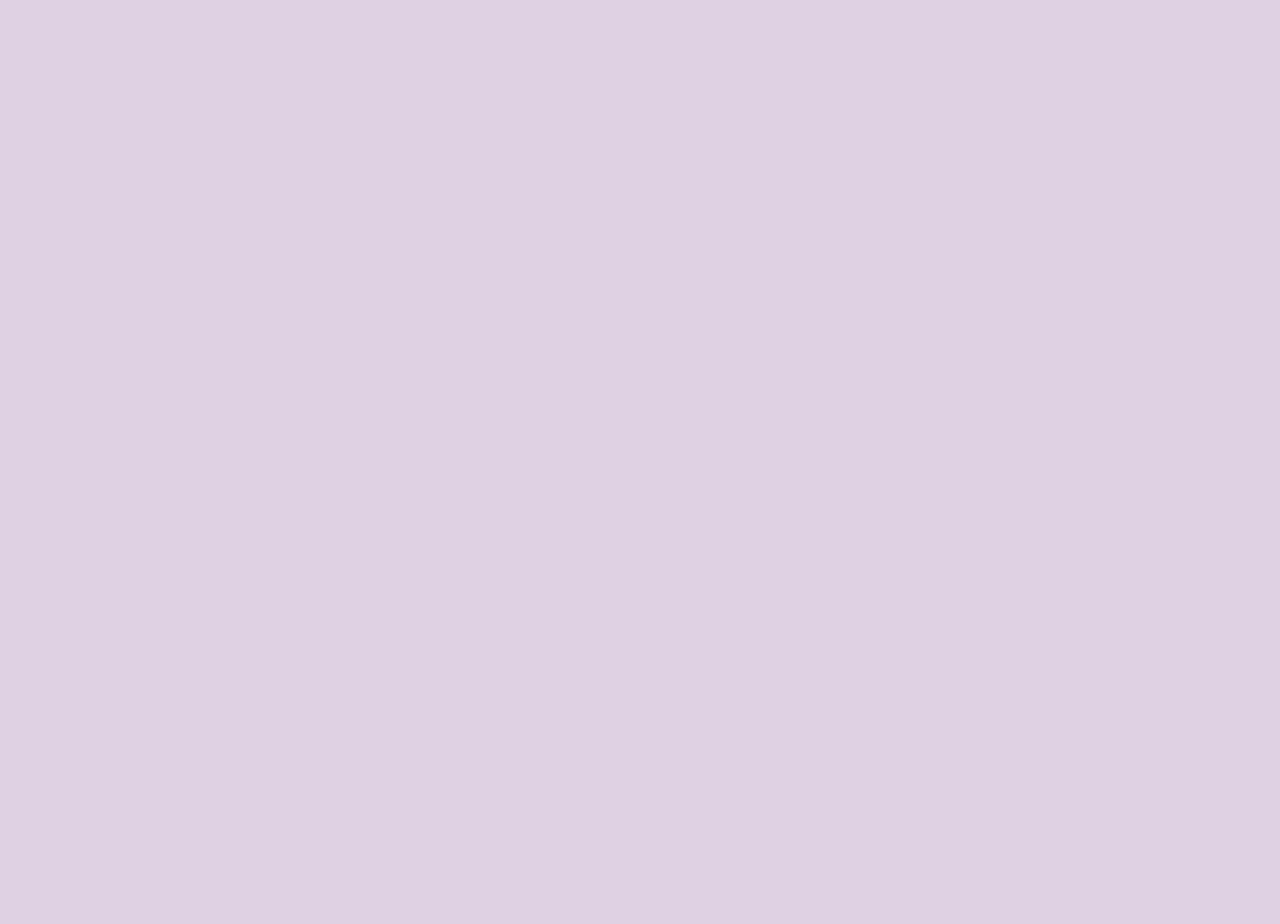
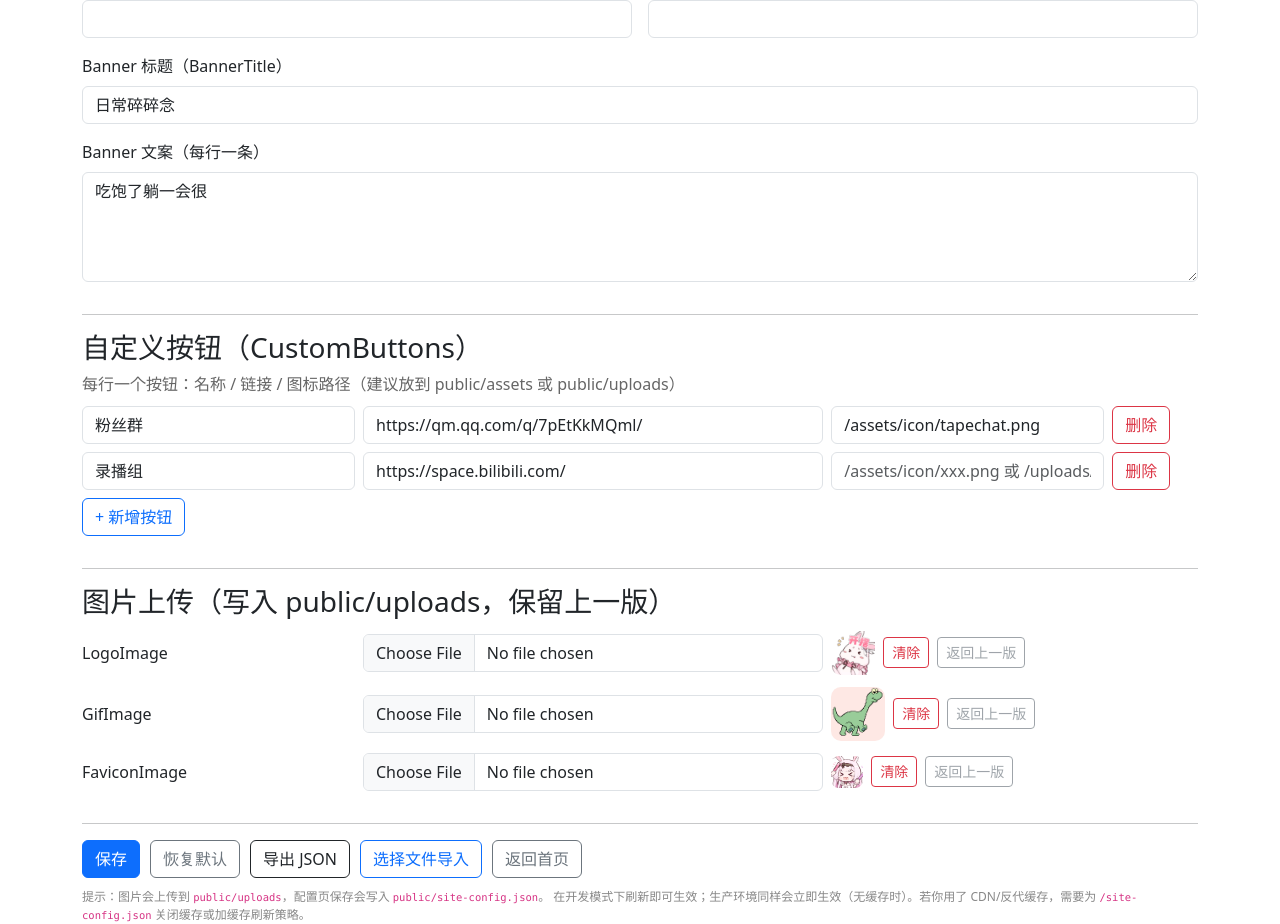
Before and after one commit to ciaranlin/songListTest, a Next.js app: page /config in a window 1280 px wide. Before the commit this address had no page. Shown: the part 328-1252 px from the top of the page. Before the commit the page ends 800 px from the top, so only its background shows below. Built offline with nearby package versions, Linux system fonts and the light colour scheme; no server answers.

Commit message:
config page

```diff
--- a/config/constants.js
+++ b/config/constants.js
@@ -1,6 +1,5 @@
 // config/constants.js
-// Default site configuration (used as fallback when no local overrides exist).
-// Note: This project uses Next.js (pages router) and ESM imports in client code.
+// Default site configuration (used as fallback when public/site-config.json does not exist).
 
 export const config = {
   Name: "星鱼咪来i",
@@ -17,9 +16,7 @@ export const config = {
   MoodCategories: ["舰长点歌"],
 
   BannerTitle: "日常碎碎念",
-  BannerContent: [
-    "吃饱了躺一会很",
-  ],
+  BannerContent: ["吃饱了躺一会很"],
 
   // Custom buttons shown on banner (name/link/icon image path)
   CustomButtons: [
@@ -35,13 +32,15 @@ export const config = {
     },
   ],
 
-  // Optional images uploaded from Config page (stored as DataURL in localStorage)
-  // These are empty by default.
-  LogoImage: "",
+  // Image paths (can be overridden by public/site-config.json).
+  // Uploading via /config will write to /public/uploads and update site-config.json.
+  LogoImage: "/assets/images/self_intro.webp",
   LogoImagePrev: "",
-  GifImage: "",
+
+  GifImage: "/assets/images/my.gif",
   GifImagePrev: "",
-  FaviconImage: "",
+
+  FaviconImage: "/favicon.png",
   FaviconImagePrev: "",
 };
 
--- a/package.json
+++ b/package.json
@@ -19,7 +19,8 @@
     "react": "^19.2.3",
     "react-dom": "^19.2.3",
     "react-bootstrap": "^2.10.10",
-    "react-toastify": "^11.0.5"
+    "react-toastify": "^11.0.5",
+    "formidable": "^3.5.4"
   },
   "devDependencies": {
     "eslint": "^9.39.2",
--- /dev/null
+++ b/pages/api/config/reset.js
@@ -0,0 +1,18 @@
+// pages/api/config/reset.js
+import fs from "fs";
+import path from "path";
+
+export default async function handler(req, res) {
+  if (req.method !== "POST") {
+    res.setHeader("Allow", ["POST"]);
+    return res.status(405).json({ message: "Method Not Allowed" });
+  }
+
+  try {
+    const target = path.join(process.cwd(), "public", "site-config.json");
+    if (fs.existsSync(target)) fs.unlinkSync(target);
+    return res.status(200).json({ ok: true, message: "已重置：已删除 public/site-config.json（将回退到 constants.js）。" });
+  } catch (e) {
+    return res.status(500).json({ ok: false, message: e?.message || "重置失败" });
+  }
+}
--- /dev/null
+++ b/pages/api/config/save.js
@@ -0,0 +1,29 @@
+// pages/api/config/save.js
+import fs from "fs";
+import path from "path";
+
+export default async function handler(req, res) {
+  if (req.method !== "POST") {
+    res.setHeader("Allow", ["POST"]);
+    return res.status(405).json({ message: "Method Not Allowed" });
+  }
+
+  try {
+    const nextConfig = req.body && typeof req.body === "object" ? req.body : {};
+    const publicDir = path.join(process.cwd(), "public");
+    const target = path.join(publicDir, "site-config.json");
+    const tmp = target + ".tmp";
+
+    // Ensure public dir exists
+    fs.mkdirSync(publicDir, { recursive: true });
+
+    // Write pretty JSON (human editable)
+    fs.writeFileSync(tmp, JSON.stringify(nextConfig, null, 2), "utf8");
+    fs.renameSync(tmp, target);
+
+    // Return with cache-bust hint
+    return res.status(200).json({ ok: true, message: "已保存到服务器 (public/site-config.json)。" });
+  } catch (e) {
+    return res.status(500).json({ ok: false, message: e?.message || "写入失败" });
+  }
+}
--- a/pages/config.js
+++ b/pages/config.js
@@ -2,53 +2,35 @@
 import { useEffect, useMemo, useState } from "react";
 import Head from "next/head";
 import { useRouter } from "next/router";
-import { Alert, Button, Col, Container, Form, Row } from "react-bootstrap";
+import { Button, Col, Container, Form, Row } from "react-bootstrap";
+import { toast } from "react-toastify";
 import styles from "../styles/Manage.module.css";
 
 import {
   getDefaultConfig,
-  getMergedConfig,
-  replaceConfig,
+  getMergedConfigClient,
+  saveConfigToServer,
+  resetServerConfig,
   exportConfigToFile,
   importConfigFromFile,
-  resetConfig,
 } from "../lib/siteConfigStore";
-
-function readFileAsDataURL(file) {
-  return new Promise((resolve, reject) => {
-    const reader = new FileReader();
-    reader.onload = () => resolve(String(reader.result || ""));
-    reader.onerror = () => reject(new Error("read file failed"));
-    reader.readAsDataURL(file);
-  });
-}
 
 export default function ConfigPage() {
   const router = useRouter();
-  const [allowed, setAllowed] = useState(true);
-  const [status, setStatus] = useState({ type: "", msg: "" });
 
   const defaultConfig = useMemo(() => getDefaultConfig(), []);
-  const [form, setForm] = useState(() => getMergedConfig());
+  const [form, setForm] = useState(() => getDefaultConfig());
+  const [saving, setSaving] = useState(false);
 
-  // Light gate (no login): require localStorage.adminEnabled === 'true'
+  // Load server runtime config (if exists)
   useEffect(() => {
-    if (typeof window === "undefined") return;
-    const ok = localStorage.getItem("adminEnabled") === "true";
-    setAllowed(ok);
-    if (!ok) {
-      // keep the page simple: redirect home
-      router.replace("/");
-    }
-  }, [router]);
-
-  useEffect(() => {
-    setForm(getMergedConfig());
+    (async () => {
+      const merged = await getMergedConfigClient();
+      setForm(merged);
+    })();
   }, []);
 
-  const update = (key, value) => {
-    setForm((prev) => ({ ...prev, [key]: value }));
-  };
+  const update = (key, value) => setForm((prev) => ({ ...prev, [key]: value }));
 
   const updateButton = (idx, key, value) => {
     const next = Array.isArray(form.CustomButtons) ? [...form.CustomButtons] : [];
@@ -67,69 +49,87 @@ export default function ConfigPage() {
     update("CustomButtons", next);
   };
 
-  const onSave = () => {
-    // Store only overrides (replaceConfig will sanitize keys)
-    replaceConfig(form);
-    setStatus({ type: "success", msg: "已保存，刷新/返回首页即可看到效果。" });
+  const onSave = async () => {
+    try {
+      setSaving(true);
+      await saveConfigToServer(form);
+      toast.success("已保存到服务器：public/site-config.json（立即生效，刷新页面即可看到）。");
+    } catch (e) {
+      toast.error(String(e?.message || "保存失败"));
+    } finally {
+      setSaving(false);
+    }
   };
 
-  const onReset = () => {
-    if (!confirm("确认恢复为默认配置？这会清空本地覆盖配置。")) return;
-    resetConfig();
-    setForm(getMergedConfig());
-    setStatus({ type: "success", msg: "已恢复默认（已清空本地覆盖配置）。" });
+  const onReset = async () => {
+    if (!confirm("确认恢复为默认配置？会删除服务器上的 site-config.json 并回退到 constants.js。")) return;
+    try {
+      setSaving(true);
+      await resetServerConfig();
+      const merged = await getMergedConfigClient();
+      setForm(merged);
+      toast.success("已重置为默认配置。");
+    } catch (e) {
+      toast.error(String(e?.message || "重置失败"));
+    } finally {
+      setSaving(false);
+    }
   };
 
   const onExport = () => {
-    exportConfigToFile();
-    setStatus({ type: "success", msg: "已导出 JSON（仅包含本地覆盖配置）。" });
+    exportConfigToFile(form, "site-config.json");
+    toast.success("已导出：site-config.json");
   };
 
   const onImport = async (e) => {
     const file = e.target.files?.[0];
     if (!file) return;
     try {
-      await importConfigFromFile(file);
-      setForm(getMergedConfig());
-      setStatus({ type: "success", msg: "导入成功。" });
-    } catch (err) {
-      setStatus({ type: "danger", msg: "导入失败：JSON 无效或字段不合法。" });
+      const data = await importConfigFromFile(file);
+      setForm((prev) => ({ ...prev, ...data }));
+      toast.success("已载入 JSON，记得点击「保存」写入服务器。");
+    } catch {
+      toast.error("导入失败：JSON 无效。");
     } finally {
       e.target.value = "";
     }
   };
 
-  // ===== Image upload with previous version kept once =====
-  const onPickImage = async (e, key, maxKB) => {
+  // ===== Upload image to /public/uploads, keep 1 previous version =====
+  const uploadImage = async (key, file) => {
+    const fd = new FormData();
+    fd.append("file", file);
+
+    const res = await fetch(`/api/upload?key=${encodeURIComponent(key)}`, {
+      method: "POST",
+      body: fd,
+    });
+    const data = await res.json().catch(() => ({}));
+    if (!res.ok) throw new Error(data?.message || "上传失败");
+    return data;
+  };
+
+  const onPickImage = async (e, key) => {
     const file = e.target.files?.[0];
     if (!file) return;
+    try {
+      setSaving(true);
+      const data = await uploadImage(key, file);
 
-    const kb = Math.round(file.size / 1024);
-    if (maxKB && kb > maxKB) {
-      setStatus({
-        type: "warning",
-        msg: `图片过大：${kb}KB，建议小于 ${maxKB}KB（localStorage 容量有限）。`,
-      });
-      e.target.value = "";
-      return;
-    }
-
-    try {
-      const dataUrl = await readFileAsDataURL(file);
       setForm((prev) => {
         const prevKey = `${key}Prev`;
-        const current = prev[key] || "";
-        // keep one previous version only when uploading a new different image
-        const next = { ...prev, [key]: dataUrl };
-        if (current && current !== dataUrl) {
-          next[prevKey] = current;
-        }
+        const next = { ...prev, [key]: data.path };
+        // keep one previous version (server returns prevPath if moved)
+        if (data.prevPath) next[prevKey] = data.prevPath;
+        else if (prev[key] && prev[key] !== data.path) next[prevKey] = prev[key];
         return next;
       });
-      setStatus({ type: "success", msg: "图片已读取，记得点击「保存」。" });
-    } catch {
-      setStatus({ type: "danger", msg: "读取图片失败，请重试。" });
+
+      toast.success("图片已上传（已保留上一版）。记得点击「保存」。");
+    } catch (err) {
+      toast.error(String(err?.message || "上传失败"));
     } finally {
+      setSaving(false);
       e.target.value = "";
     }
   };
@@ -140,18 +140,15 @@ export default function ConfigPage() {
       const cur = prev[key] || "";
       const old = prev[prevKey] || "";
       if (!old) return prev;
-      // swap current and previous
       return { ...prev, [key]: old, [prevKey]: cur };
     });
-    setStatus({ type: "success", msg: "已恢复上一版图片，记得点击「保存」。" });
+    toast.success("已切回上一版图片，记得点击「保存」。");
   };
 
   const clearImage = (key) => {
     setForm((prev) => ({ ...prev, [key]: "" }));
-    setStatus({ type: "success", msg: "已清除当前图片，记得点击「保存」。" });
+    toast.success("已清除当前图片，记得点击「保存」。");
   };
-
-  if (!allowed) return null;
 
   return (
     <div className={styles.wrapper}>
@@ -162,16 +159,10 @@ export default function ConfigPage() {
       <Container>
         <h1 className={styles.title}>⚙️ 配置页</h1>
         <div style={{ color: "#666", marginBottom: 16 }}>
-          这里的修改会保存到浏览器 localStorage，并在全站生效（无需后台、无需登录）。
+          这里的修改会写入服务器文件 <code>public/site-config.json</code>，全站读取时会<strong>优先使用它</strong>；
+          如果没有该文件，会自动回退到 <code>config/constants.js</code> 默认配置。
         </div>
 
-        {status?.msg ? (
-          <Alert variant={status.type || "info"} onClose={() => setStatus({ type: "", msg: "" })} dismissible>
-            {status.msg}
-          </Alert>
-        ) : null}
-
-        {/* ===== Basic fields ===== */}
         <Form>
           <Row className="g-3">
             <Col md={6}>
@@ -242,138 +233,49 @@ export default function ConfigPage() {
 
             <Col md={12}>
               <Form.Group>
-                <Form.Label>Banner 文案（每行一条，BannerContent）</Form.Label>
+                <Form.Label>Banner 文案（每行一条）</Form.Label>
                 <Form.Control
                   as="textarea"
-                  rows={5}
-                  value={(form.BannerContent || []).join("\n")}
-                  onChange={(e) =>
-                    update(
-                      "BannerContent",
-                      e.target.value.split(/\r?\n/).map((s) => s.trim()).filter(Boolean)
-                    )
-                  }
+                  rows={4}
+                  value={Array.isArray(form.BannerContent) ? form.BannerContent.join("\n") : ""}
+                  onChange={(e) => update("BannerContent", e.target.value.split(/\r?\n/).filter(Boolean))}
                   placeholder={(defaultConfig.BannerContent || []).join("\n")}
                 />
               </Form.Group>
             </Col>
-          </Row>
 
-          <hr style={{ margin: "22px 0" }} />
-
-          {/* ===== Images upload (with one previous version kept) ===== */}
-          <h4 style={{ fontWeight: 800, marginBottom: 12 }}>图片上传（保存到本地，可恢复上一版）</h4>
-          <div style={{ color: "#777", marginBottom: 12, fontSize: 13 }}>
-            注意：localStorage 容量有限，建议图片压缩后再上传（Logo &lt; 300KB，GIF &lt; 800KB，Favicon &lt; 80KB）。
+            <Col md={12}>
+              <hr />
+              <h3 style={{ marginBottom: 8 }}>自定义按钮（CustomButtons）</h3>
+              <div style={{ color: "#666", marginBottom: 10 }}>
+                每行一个按钮：名称 / 链接 / 图标路径（建议放到 public/assets 或 public/uploads）
               </div>
 
-          <Row className="g-3">
-            <Col md={6}>
-              <Form.Group>
-                <Form.Label>Logo 图片（LogoImage）</Form.Label>
-                <Form.Control type="file" accept="image/*" onChange={(e) => onPickImage(e, "LogoImage", 300)} />
-                {form.LogoImage ? (
-                  <div style={{ marginTop: 10, display: "flex", gap: 10, alignItems: "center", flexWrap: "wrap" }}>
-                    <img src={form.LogoImage} alt="logo" style={{ height: 44, borderRadius: 10 }} />
-                    <Button size="sm" variant="outline-danger" onClick={() => clearImage("LogoImage")}>
-                      清除当前
-                    </Button>
-                    <Button
-                      size="sm"
-                      variant="outline-secondary"
-                      disabled={!form.LogoImagePrev}
-                      onClick={() => restorePrevImage("LogoImage")}
-                    >
-                      恢复上一版
-                    </Button>
-                  </div>
-                ) : (
-                  <div style={{ marginTop: 8, color: "#888", fontSize: 13 }}>当前未设置</div>
-                )}
-              </Form.Group>
-            </Col>
-
-            <Col md={6}>
-              <Form.Group>
-                <Form.Label>GIF 卡片图片（GifImage）</Form.Label>
-                <Form.Control type="file" accept="image/*" onChange={(e) => onPickImage(e, "GifImage", 800)} />
-                {form.GifImage ? (
-                  <div style={{ marginTop: 10, display: "flex", gap: 10, alignItems: "center", flexWrap: "wrap" }}>
-                    <img src={form.GifImage} alt="gif" style={{ height: 60, borderRadius: 10 }} />
-                    <Button size="sm" variant="outline-danger" onClick={() => clearImage("GifImage")}>
-                      清除当前
-                    </Button>
-                    <Button
-                      size="sm"
-                      variant="outline-secondary"
-                      disabled={!form.GifImagePrev}
-                      onClick={() => restorePrevImage("GifImage")}
-                    >
-                      恢复上一版
-                    </Button>
-                  </div>
-                ) : (
-                  <div style={{ marginTop: 8, color: "#888", fontSize: 13 }}>当前未设置（将使用默认 /assets/images/my.gif）</div>
-                )}
-              </Form.Group>
-            </Col>
-
-            <Col md={6}>
-              <Form.Group>
-                <Form.Label>Favicon 图片（FaviconImage）</Form.Label>
-                <Form.Control type="file" accept="image/*" onChange={(e) => onPickImage(e, "FaviconImage", 80)} />
-                {form.FaviconImage ? (
-                  <div style={{ marginTop: 10, display: "flex", gap: 10, alignItems: "center", flexWrap: "wrap" }}>
-                    <img src={form.FaviconImage} alt="favicon" style={{ height: 28, width: 28, borderRadius: 8 }} />
-                    <Button size="sm" variant="outline-danger" onClick={() => clearImage("FaviconImage")}>
-                      清除当前
-                    </Button>
-                    <Button
-                      size="sm"
-                      variant="outline-secondary"
-                      disabled={!form.FaviconImagePrev}
-                      onClick={() => restorePrevImage("FaviconImage")}
-                    >
-                      恢复上一版
-                    </Button>
-                  </div>
-                ) : (
-                  <div style={{ marginTop: 8, color: "#888", fontSize: 13 }}>当前未设置（将使用 /favicon.png）</div>
-                )}
-              </Form.Group>
-            </Col>
-          </Row>
-
-          <hr style={{ margin: "22px 0" }} />
-
-          {/* ===== Custom buttons ===== */}
-          <h4 style={{ fontWeight: 800, marginBottom: 12 }}>自定义按钮（CustomButtons）</h4>
-
               {(form.CustomButtons || []).map((btn, idx) => (
-            <Row className="g-2" key={idx} style={{ marginBottom: 10 }}>
+                <Row key={idx} className="g-2" style={{ marginBottom: 8 }}>
                   <Col md={3}>
                     <Form.Control
-                  placeholder="按钮名称"
                       value={btn.name || ""}
+                      placeholder="名称"
                       onChange={(e) => updateButton(idx, "name", e.target.value)}
                     />
                   </Col>
                   <Col md={5}>
                     <Form.Control
-                  placeholder="跳转链接 URL"
                       value={btn.link || ""}
+                      placeholder="https://..."
                       onChange={(e) => updateButton(idx, "link", e.target.value)}
                     />
                   </Col>
                   <Col md={3}>
                     <Form.Control
-                  placeholder="图标路径（/assets/...）或 URL"
                       value={btn.image || ""}
+                      placeholder="/assets/icon/xxx.png 或 /uploads/xxx.png"
                       onChange={(e) => updateButton(idx, "image", e.target.value)}
                     />
                   </Col>
-              <Col md={1} style={{ display: "flex" }}>
-                <Button variant="outline-danger" onClick={() => removeButton(idx)} style={{ width: "100%" }}>
+                  <Col md={1}>
+                    <Button variant="outline-danger" onClick={() => removeButton(idx)}>
                       删除
                     </Button>
                   </Col>
@@ -383,31 +285,83 @@ export default function ConfigPage() {
               <Button variant="outline-primary" onClick={addButton}>
                 + 新增按钮
               </Button>
+            </Col>
 
-          <hr style={{ margin: "22px 0" }} />
+            <Col md={12}>
+              <hr />
+              <h3 style={{ marginBottom: 12 }}>图片上传（写入 public/uploads，保留上一版）</h3>
 
-          {/* ===== actions ===== */}
-          <div style={{ display: "flex", gap: 10, flexWrap: "wrap", alignItems: "center" }}>
-            <Button variant="primary" onClick={onSave}>
-              保存
-            </Button>
-            <Button variant="outline-secondary" onClick={onReset}>
-              恢复默认
-            </Button>
-            <Button variant="outline-secondary" onClick={onExport}>
-              导出 JSON
-            </Button>
-            <Form.Label style={{ margin: 0 }}>
-              <Form.Control type="file" accept="application/json" onChange={onImport} />
-            </Form.Label>
-            <Button variant="outline-secondary" onClick={() => router.push("/")}>
-              返回首页
-            </Button>
+              {/* Logo */}
+              <Row className="g-2" style={{ alignItems: "center" }}>
+                <Col md={3}>
+                  <Form.Label style={{ marginBottom: 0 }}>LogoImage</Form.Label>
+                </Col>
+                <Col md={5}>
+                  <Form.Control type="file" accept="image/*" onChange={(e) => onPickImage(e, "LogoImage")} />
+                </Col>
+                <Col md={4} style={{ display: "flex", gap: 8, alignItems: "center" }}>
+                  {form.LogoImage ? <img src={form.LogoImage} alt="logo" style={{ height: 44, borderRadius: 10 }} /> : <span style={{ color: "#999" }}>未设置</span>}
+                  <Button size="sm" variant="outline-danger" onClick={() => clearImage("LogoImage")}>清除</Button>
+                  <Button size="sm" variant="outline-secondary" disabled={!form.LogoImagePrev} onClick={() => restorePrevImage("LogoImage")}>返回上一版</Button>
+                </Col>
+              </Row>
+
+              <div style={{ height: 12 }} />
+
+              {/* Gif */}
+              <Row className="g-2" style={{ alignItems: "center" }}>
+                <Col md={3}>
+                  <Form.Label style={{ marginBottom: 0 }}>GifImage</Form.Label>
+                </Col>
+                <Col md={5}>
+                  <Form.Control type="file" accept="image/*" onChange={(e) => onPickImage(e, "GifImage")} />
+                </Col>
+                <Col md={4} style={{ display: "flex", gap: 8, alignItems: "center" }}>
+                  {form.GifImage ? <img src={form.GifImage} alt="gif" style={{ height: 54, borderRadius: 10 }} /> : <span style={{ color: "#999" }}>未设置</span>}
+                  <Button size="sm" variant="outline-danger" onClick={() => clearImage("GifImage")}>清除</Button>
+                  <Button size="sm" variant="outline-secondary" disabled={!form.GifImagePrev} onClick={() => restorePrevImage("GifImage")}>返回上一版</Button>
+                </Col>
+              </Row>
+
+              <div style={{ height: 12 }} />
+
+              {/* Favicon */}
+              <Row className="g-2" style={{ alignItems: "center" }}>
+                <Col md={3}>
+                  <Form.Label style={{ marginBottom: 0 }}>FaviconImage</Form.Label>
+                </Col>
+                <Col md={5}>
+                  <Form.Control type="file" accept="image/*" onChange={(e) => onPickImage(e, "FaviconImage")} />
+                </Col>
+                <Col md={4} style={{ display: "flex", gap: 8, alignItems: "center" }}>
+                  {form.FaviconImage ? <img src={form.FaviconImage} alt="favicon" style={{ height: 32, borderRadius: 8 }} /> : <span style={{ color: "#999" }}>未设置</span>}
+                  <Button size="sm" variant="outline-danger" onClick={() => clearImage("FaviconImage")}>清除</Button>
+                  <Button size="sm" variant="outline-secondary" disabled={!form.FaviconImagePrev} onClick={() => restorePrevImage("FaviconImage")}>返回上一版</Button>
+                </Col>
+              </Row>
+            </Col>
+
+            <Col md={12}>
+              <hr />
+              <div style={{ display: "flex", gap: 10, flexWrap: "wrap" }}>
+                <Button onClick={onSave} disabled={saving}>{saving ? "处理中..." : "保存"}</Button>
+                <Button variant="outline-secondary" onClick={onReset} disabled={saving}>恢复默认</Button>
+                <Button variant="outline-dark" onClick={onExport}>导出 JSON</Button>
+
+                <label className="btn btn-outline-primary" style={{ marginBottom: 0 }}>
+                  选择文件导入
+                  <input type="file" accept="application/json" onChange={onImport} hidden />
+                </label>
+
+                <Button variant="outline-secondary" onClick={() => router.push("/")}>返回首页</Button>
               </div>
 
-          <div style={{ marginTop: 10, color: "#777", fontSize: 13 }}>
-            提示：导入会覆盖当前配置；导出仅包含你的本地覆盖配置（默认值不会写入）。
+              <div style={{ marginTop: 10, color: "#888", fontSize: 12 }}>
+                提示：图片会上传到 <code>public/uploads</code>，配置页保存会写入 <code>public/site-config.json</code>。
+                在开发模式下刷新即可生效；生产环境同样会立即生效（无缓存时）。若你用了 CDN/反代缓存，需要为 <code>/site-config.json</code> 关闭缓存或加缓存刷新策略。
               </div>
+            </Col>
+          </Row>
         </Form>
       </Container>
     </div>
```
Also changed, not shown: pages/api/upload.js (added, +92 -0 lines), pages/index.js (+5 -2 lines), public/site-config.example.json (added, +10 -0 lines), lib/siteConfigStore.js. Lines whose indentation alone changed are shown as unchanged.
